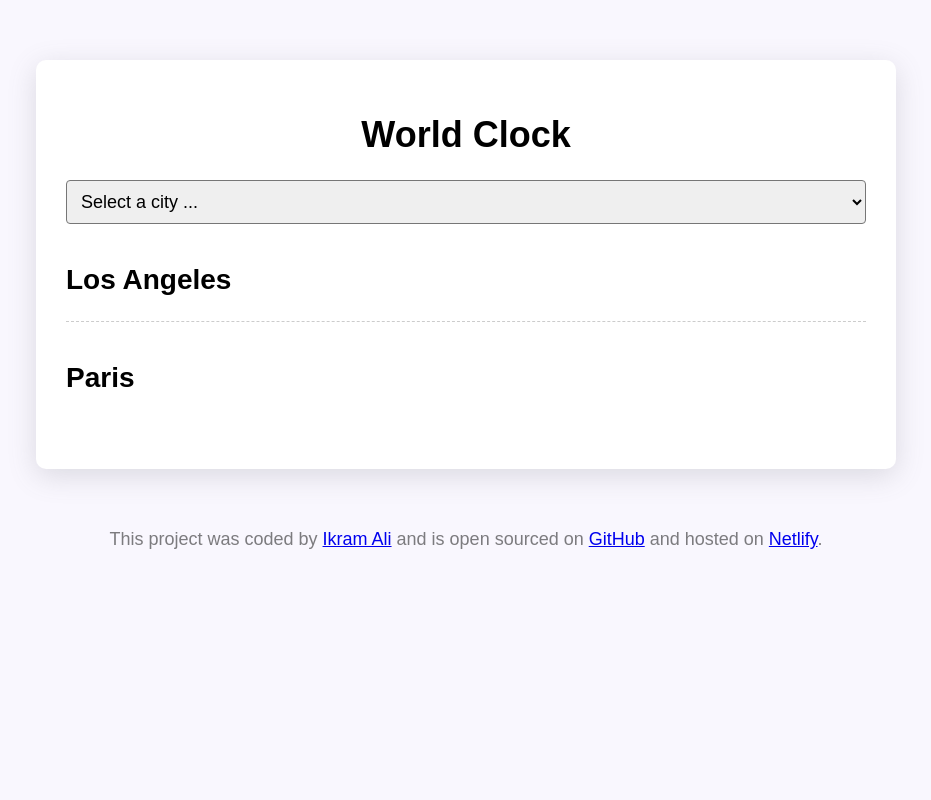
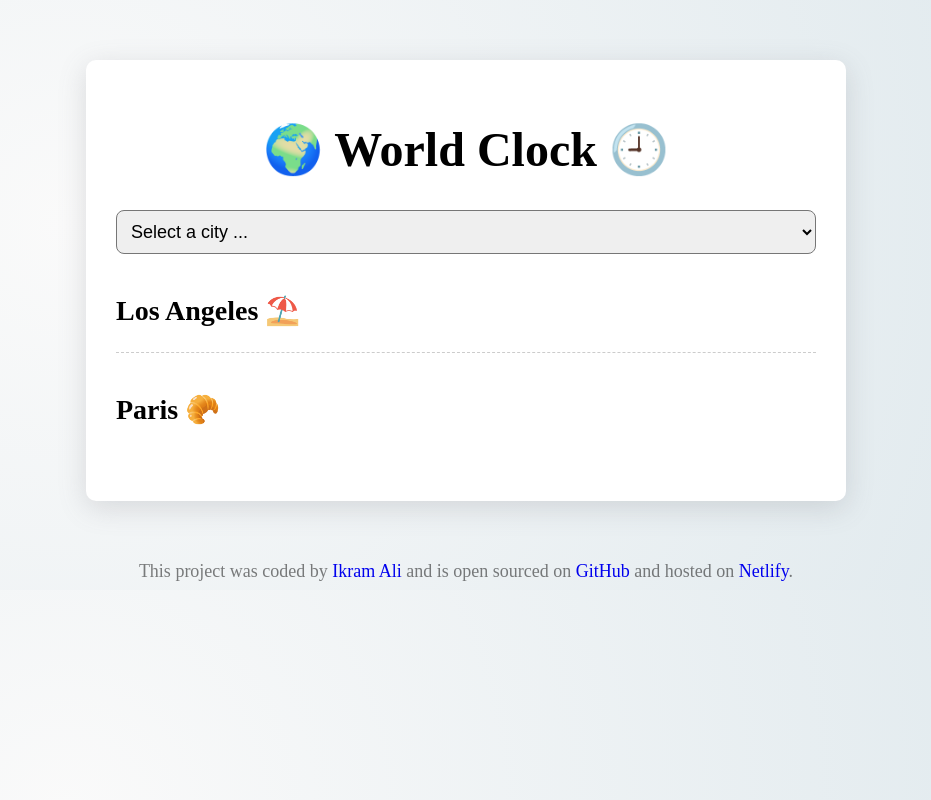
Before and after one commit to Ikram-Ali96/world-clock, a plain HTML site: page index.html in a window 1280 px wide. Shown: the whole page, without its empty margins (174-1105 px from the left). Drawn offline with nearby package versions, Linux system fonts and the light colour scheme; a script that the page names is missing.

Commit message:
updated html, css and js

```diff
--- a/index.html
+++ b/index.html
@@ -10,27 +10,27 @@
 </head>
 <body>
     <div class="container">
-    <h1>World Clock</h1>
+    <h1>🌍 World Clock 🕘</h1>
 
     <select id="city">
         <option value="">Select a city ... </option>
         <option value="current">My current location</option>
-        <option value="Europe/London">London</option>
-        <option value="America/New_York">New York</option>
-        <option value="Pacific/Auckland">Auckland</option>
+        <option value="Europe/London">London 🌉</option>
+        <option value="America/New_York">New York🗽</option>
+        <option value="Pacific/Auckland">Auckland 🐠</option>
     </select>
 
     <div id="cities">
      <div class="city" id="los-angeles">
         <div>
-        <h2>Los Angeles </h2>
+        <h2>Los Angeles ⛱️</h2>
         <div class="date"></div>
         </div>
         <div class="time"></div>
      </div>
        <div class="city" id="paris">
         <div>
-        <h2>Paris </h2>
+        <h2>Paris 🥐</h2>
         <div class="date"></div>
         </div>
         <div class="time"></div>
--- a/src/index.js
+++ b/src/index.js
@@ -47,6 +47,7 @@ function updateCity(event) {
 
 updateTime();
 setInterval(updateTime, 1000);
+setInterval(updateCity, 1000);
 
 let cictiesSelectElement = document.querySelector("#city");
 
--- a/src/styles.css
+++ b/src/styles.css
@@ -1,11 +1,10 @@
 body {
-    background-color: #f9f7fe;
-    font-family: sans-serif;
+    background: radial-gradient(circle at 18.7% 37.8%, rgb(250, 250, 250) 0%, rgb(225, 234, 238) 90%);
+    font-family:'Times New Roman', Times, serif;
 }
 h1 {
     text-align: center;
-    font-family: sans-serif;
-    font-size: 36px;
+    font-size: 48px;
 }
 h2 {
     margin: 0 0 5px;
@@ -15,12 +14,15 @@ select{
     display: block;
     width: 100%;
     font-size: 18px;
-    border-radius: 4px;
+    border-radius: 8px;
     padding: 10px;
+}
+a {
+    text-decoration: none;
 }
 
 .container {
-    max-width: 800px;
+    max-width: 700px;
     margin: 60px auto;
     background: white;
     padding: 30px;
```
